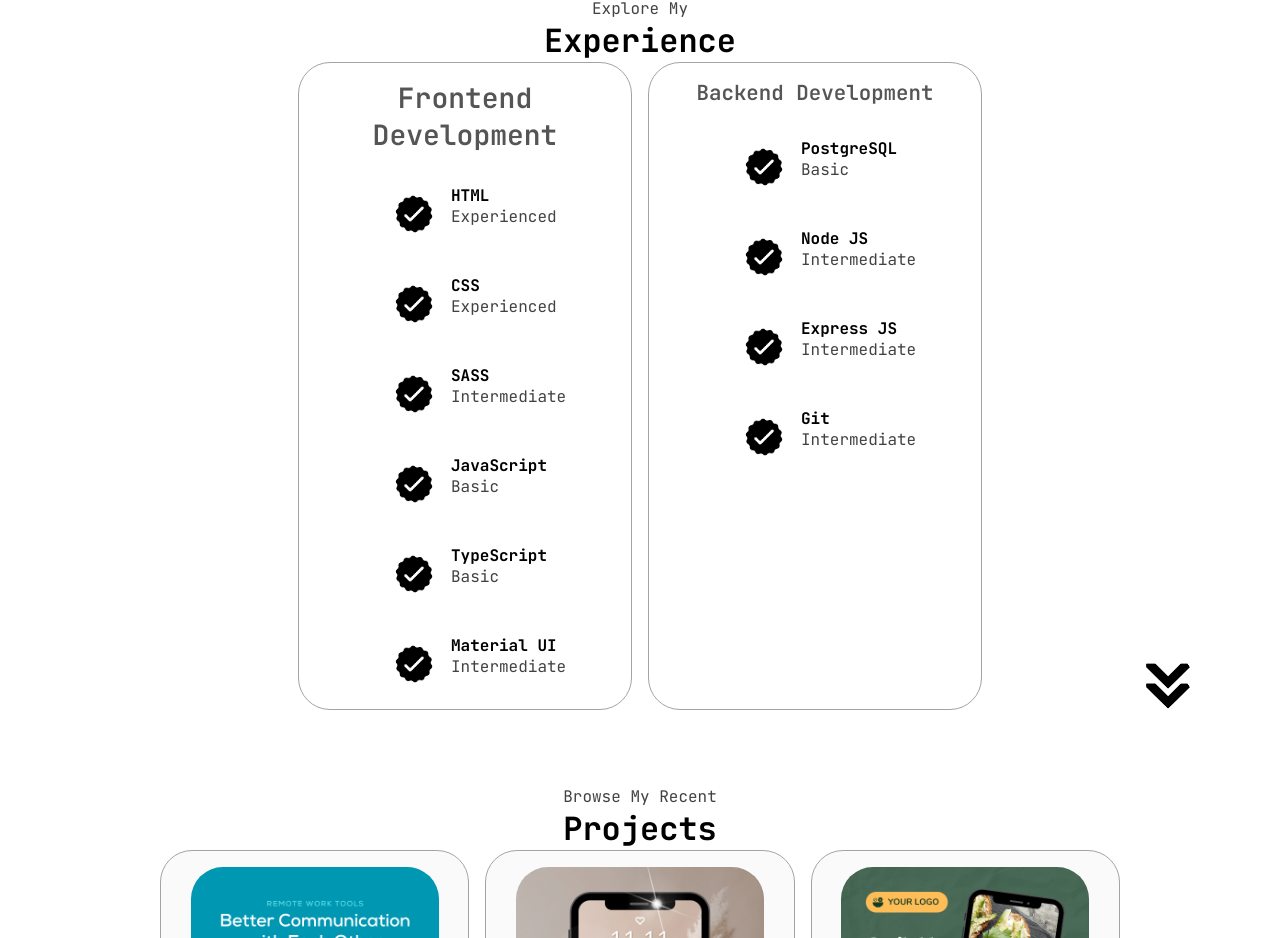
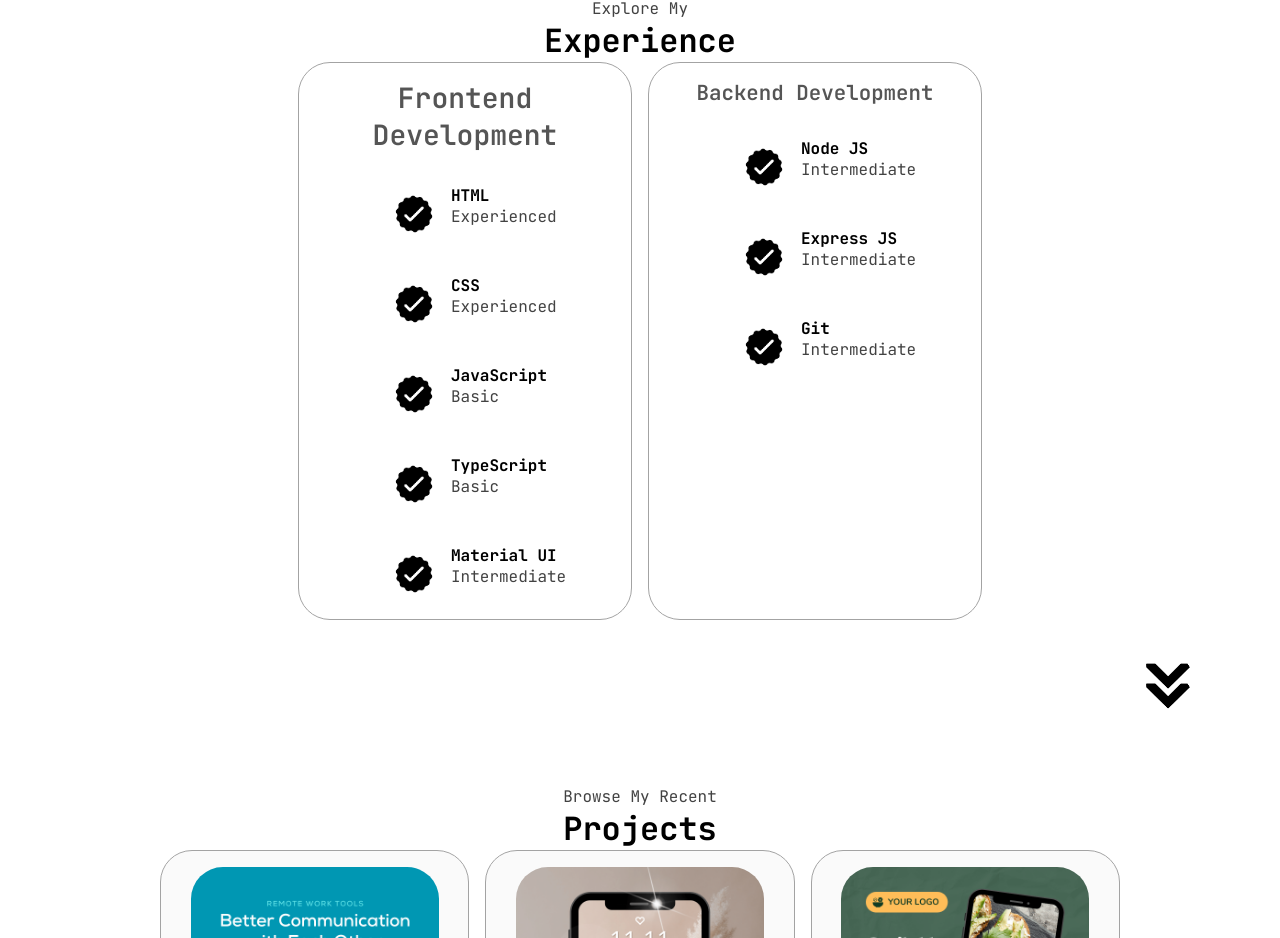
Before and after one commit to NoahxAyyubi/Noah-Ayyubi-Portfolio, a React (Create React App) app: page / in a window 1280 px wide. Shown: the part 1596-2534 px from the top of the page. Built offline with nearby package versions, Linux system fonts and the light colour scheme.

Commit message:
removed exp

```diff
--- a/src/App.js
+++ b/src/App.js
@@ -202,17 +202,7 @@ function Index() {
                   <p>Experienced</p>
                 </div>
               </article>
-              <article>
-                <img
-                  src="./assets/checkmark.png"
-                  alt="Experience icon"
-                  class="icon"
-                />
-                <div>
-                  <h4>SASS</h4>
-                  <p>Intermediate</p>
-                </div>
-              </article>
+
               <article>
                 <img
                   src="./assets/checkmark.png"
@@ -251,17 +241,6 @@ function Index() {
           <div class="details-container">
             <h3 class="experience-sub-title">Backend Development</h3>
             <div class="article-container">
-              <article>
-                <img
-                  src="./assets/checkmark.png"
-                  alt="Experience icon"
-                  class="icon"
-                />
-                <div>
-                  <h4>PostgreSQL</h4>
-                  <p>Basic</p>
-                </div>
-              </article>
               <article>
                 <img
                   src="./assets/checkmark.png"
```
